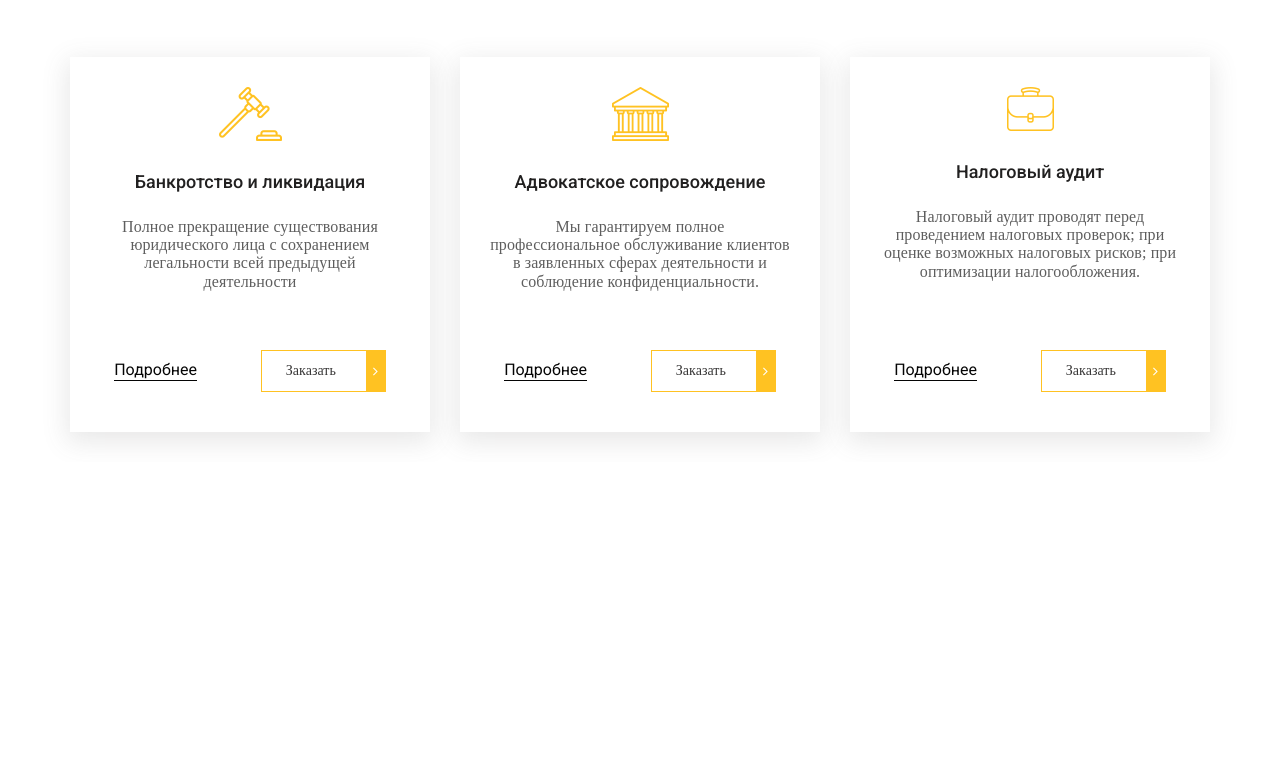
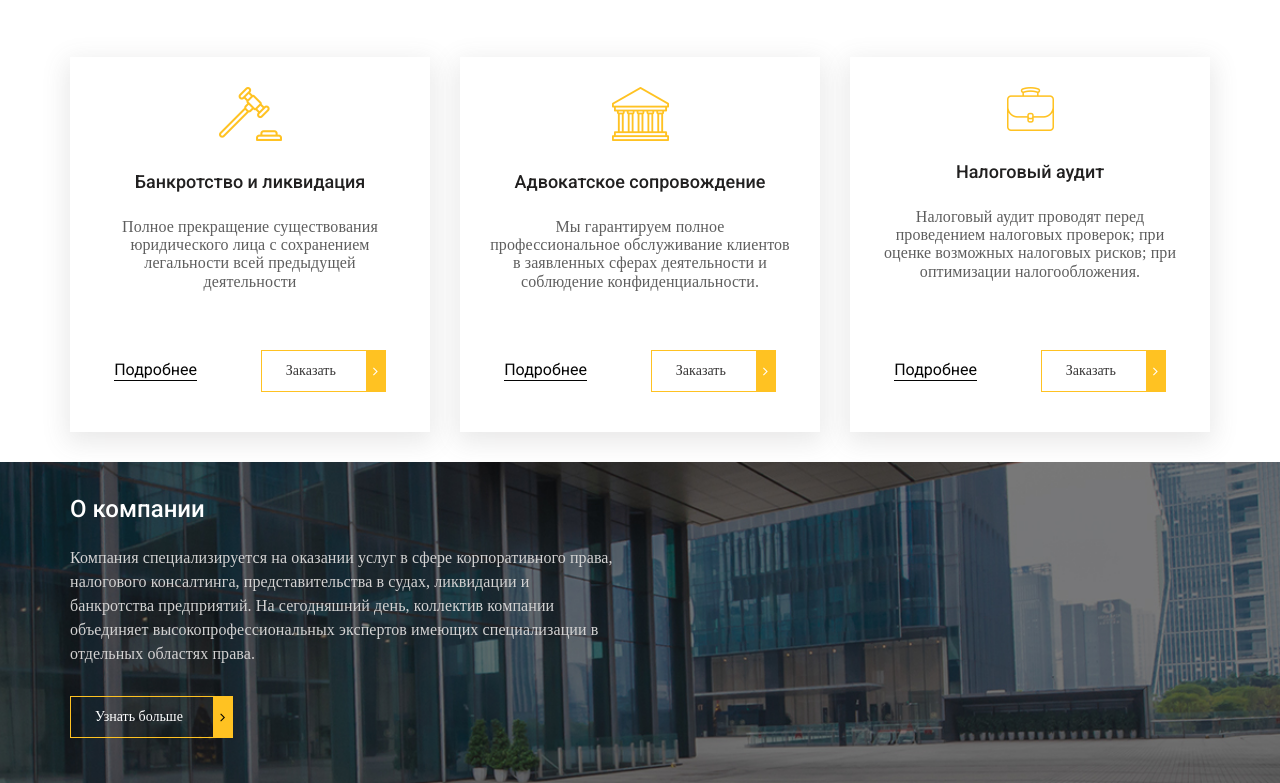
Before and after one commit to YuriBorysiuk/Training-project_1_Landing-page, a plain HTML site: page index.html in a window 1280 px wide. Shown: the part 782-1565 px from the top of the page. Before the commit the page ends 1244 px from the top, so only its background shows below. Drawn offline with nearby package versions, Linux system fonts and the light colour scheme; files whose address does not match are found by name.

Commit message:
Finish layout and stilization section about

```diff
--- a/css/main.css
+++ b/css/main.css
@@ -363,3 +363,47 @@ Section services
 	border-bottom: 1px solid #050505; /*подчеркивание*/
 	margin-right: 60px;
 }
+
+/*=====================
+Section about
+=====================*/
+
+.about {
+	background-image: url(../img/about-fon.jpg);
+	background-size: cover;
+	background-position: center;
+	min-height: 300px;
+	background-repeat: no-repeat;
+	padding: 25px 0px 45px;
+
+
+}
+
+.about__inner {
+	max-width: 545px;
+
+
+}
+
+.about__title {
+	padding: 10px 0px 25px;
+	font-size: 24px;
+	line-height: 24px;
+	color: #fff;
+	font-weight: 500;
+	font-family: 'Roboto', sans-serif;
+
+}
+
+.about__text {
+	margin-bottom: 30px;
+	letter-spacing: 0.1px;
+	line-height: 24px;
+	color: #d3d2d2;
+
+}
+
+.about__btn.default-btn:after {
+	color: #000;
+
+}
--- a/index.html
+++ b/index.html
@@ -162,6 +162,21 @@
 				</div>
 			</div>
 		</section>
+		<section class="about">
+         <div class="container">
+				<div class="about__inner">
+					<div class="about__title">
+						О компании
+					</div>
+					<div class="about__text">
+						Компания специализируется на оказании услуг в сфере корпоративного права, налогового консалтинга, представительства в судах, ликвидации и банкротства предприятий. На сегодняшний день, коллектив компании объединяет высокопрофессиональных экспертов имеющих специализации в отдельных областях права.
+					</div>
+					<a href="#"class="about__btn default-btn">
+						Узнать больше
+					</a>
+				</div>
+         </div>
+      </section>
 
 
 
```
